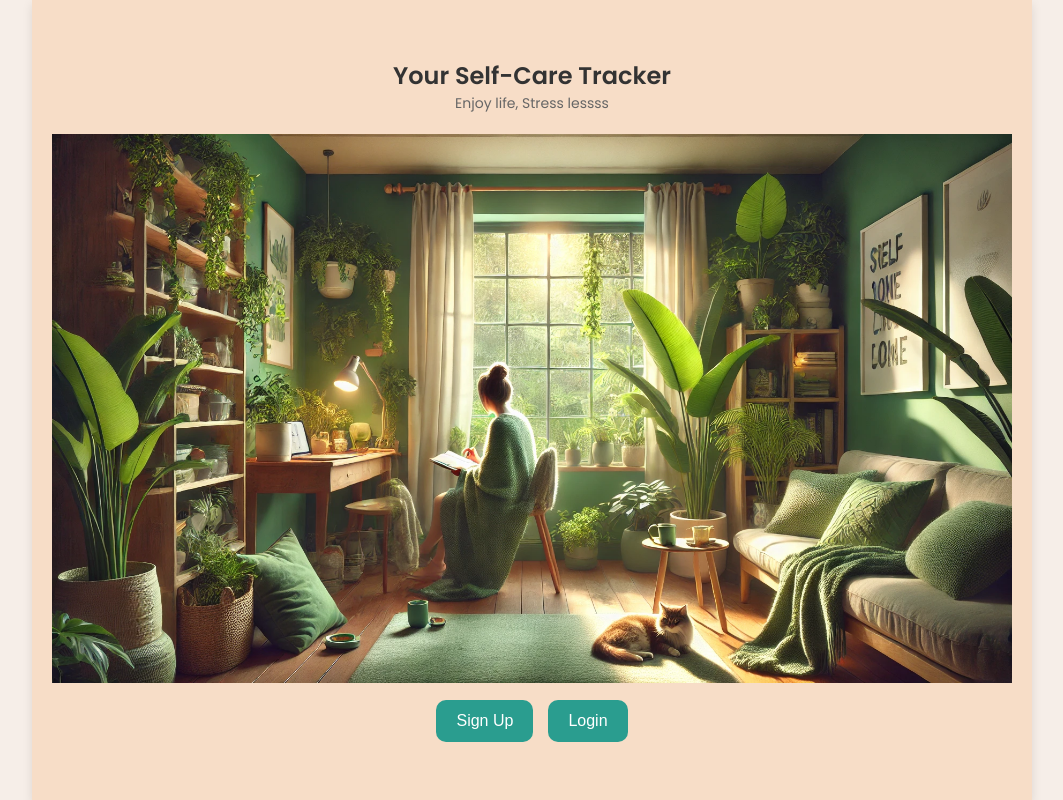
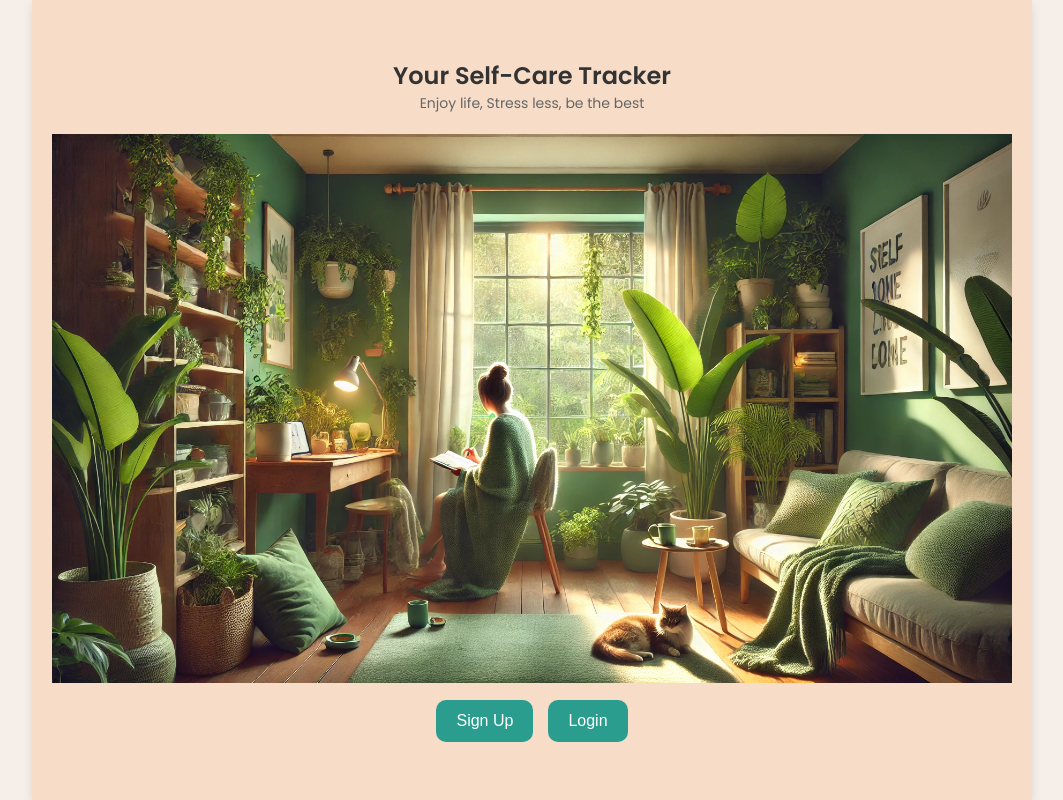
Before and after one commit to mirunaaf/SelfcareDocker, a Django app: page / in a window 1280 px wide. Shown: the whole page, without its empty margins (108-1171 px from the left). Run offline with Django 5.2, Linux system fonts and the light colour scheme.

```diff
--- a/myapp/templates/myapp/index.html
+++ b/myapp/templates/myapp/index.html
@@ -11,7 +11,7 @@
 <body>
     <div class="container">
         <h1>Your Self-Care Tracker</h1>
-        <p class="subtitle">Enjoy life, Stress lessss</p>
+        <p class="subtitle">Enjoy life, Stress less, be the best</p>
         <div class="image-container">
              <img src="{% static 'myapp/images/image5.webp' %}" alt="Self-care image">
         </div>
```
Also changed, not shown: 1 other file.
